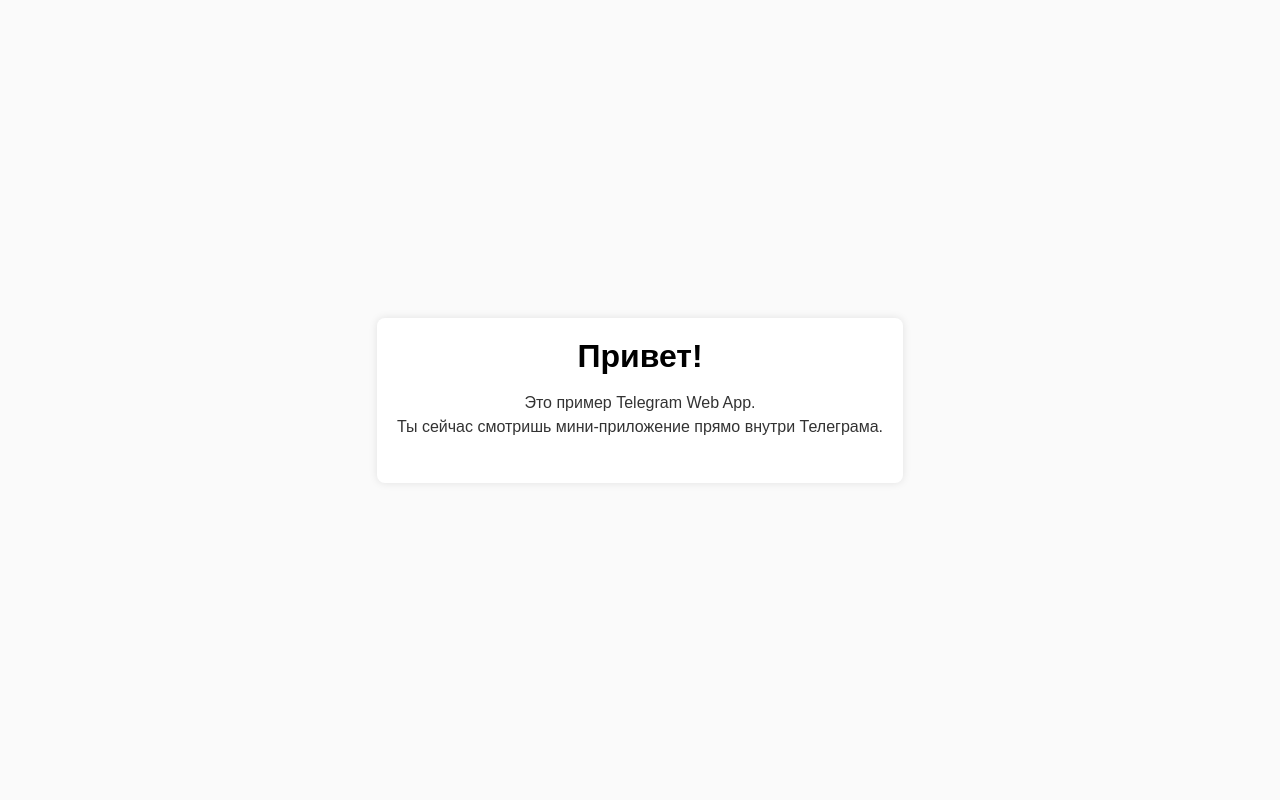
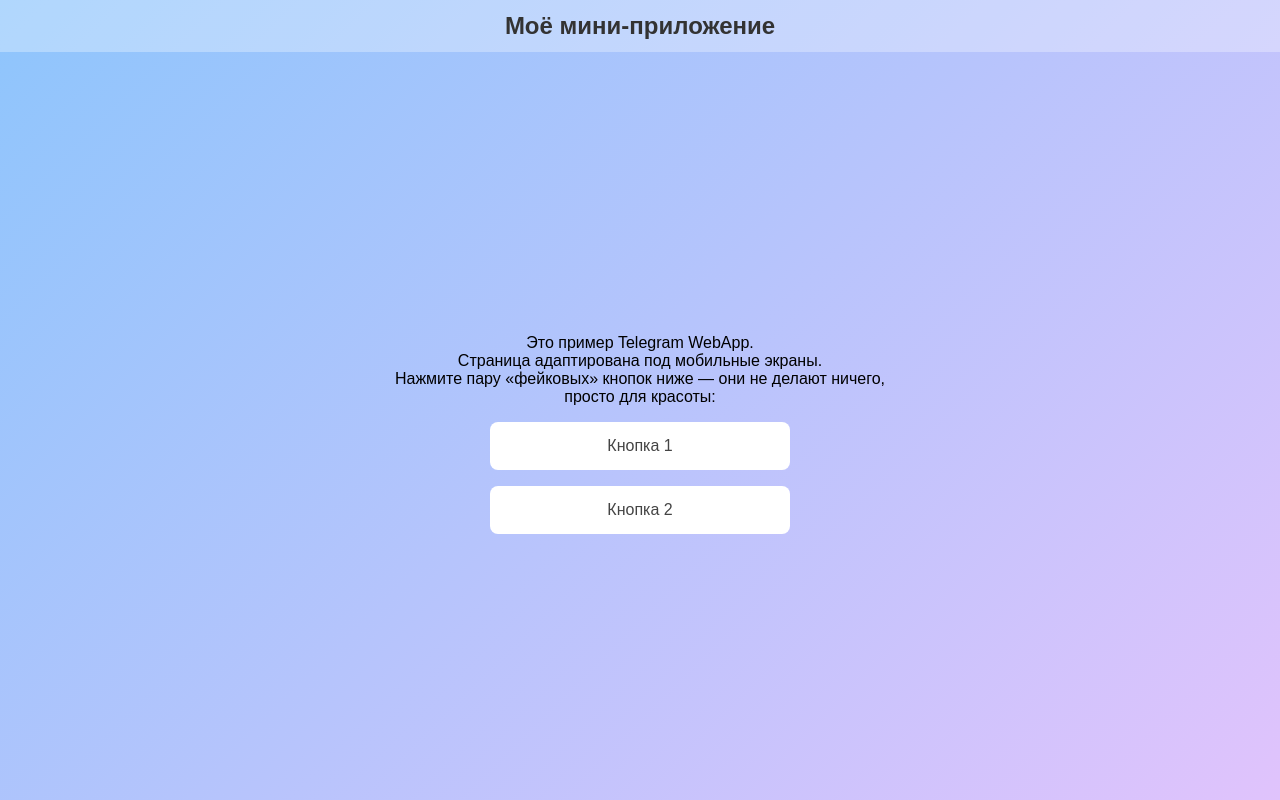
Before and after one commit to ozips21/tgbot, a plain HTML site: page index.html in a window 1280 px wide. Drawn offline with Linux system fonts and the light colour scheme.

Commit message:
index.html

```diff
--- a/index.html
+++ b/index.html
@@ -2,61 +2,103 @@
 <html lang="ru">
 <head>
   <meta charset="UTF-8" />
-  <title>Пример Telegram WebApp</title>
+  <meta name="viewport" content="width=device-width, initial-scale=1.0" />
+  <title>Пример Web App</title>
 
-  <!-- Немного стилей для красоты -->
   <style>
+    /* Стили, чтобы страница выглядела приятно на мобильных */
     body {
       margin: 0;
+      padding: 0;
       font-family: sans-serif;
+      background: linear-gradient(135deg, #8EC5FC 0%, #E0C3FC 100%);
       display: flex;
       flex-direction: column;
       align-items: center;
+      min-height: 100vh;
+    }
+
+    header {
+      background-color: rgba(255, 255, 255, 0.3);
+      width: 100%;
+      padding: 12px 0;
+      text-align: center;
+    }
+    header h1 {
+      margin: 0;
+      font-size: 1.5rem;
+      color: #333;
+    }
+
+    main {
+      flex: 1;
+      display: flex;
+      flex-direction: column;
       justify-content: center;
-      min-height: 100vh;
-      background: #fafafa;
+      align-items: center;
+      width: 100%;
+      max-width: 500px;
+      margin: 0 auto;
+      padding: 20px;
     }
-    .container {
+
+    .fake-buttons {
+      display: flex;
+      flex-direction: column;
+      gap: 16px;
+      width: 100%;
+      max-width: 300px;
+    }
+
+    .fake-button {
+      padding: 15px;
+      background: #fff;
+      border: none;
+      border-radius: 8px;
+      font-size: 1rem;
+      color: #444;
+      cursor: pointer;
       text-align: center;
-      padding: 20px;
-      background: #fff;
-      border-radius: 8px;
-      box-shadow: 0px 0px 8px rgba(0,0,0,0.1);
+      transition: background-color 0.2s;
     }
-    h1 {
-      margin: 0 0 16px;
-    }
-    p {
-      margin: 0 0 24px;
-      color: #333;
-      line-height: 1.5;
+    .fake-button:hover {
+      background-color: #f0f0f0;
     }
   </style>
 </head>
+
 <body>
-  <div class="container">
-    <h1>Привет!</h1>
-    <p>
-      Это пример Telegram Web App. <br />
-      Ты сейчас смотришь мини-приложение прямо внутри Телеграма.
+  <header>
+    <h1>Моё мини-приложение</h1>
+  </header>
+  <main>
+    <p style="text-align: center;">
+      Это пример Telegram WebApp. <br />
+      Страница адаптирована под мобильные экраны.<br />
+      Нажмите пару «фейковых» кнопок ниже — они не делают ничего, просто для красоты:
     </p>
+    <div class="fake-buttons">
+      <button class="fake-button" onclick="alert('Нажата кнопка 1!')">Кнопка 1</button>
+      <button class="fake-button" onclick="alert('Нажата кнопка 2!')">Кнопка 2</button>
     </div>
+  </main>
 
   <script>
-    // Инициализируем объект Telegram WebApp
-    const tg = window.Telegram.WebApp;
+    // Инициализация объекта Telegram WebApp (если в Telegram)
+    const tg = window.Telegram.WebApp || null;
 
-    // Расширяем WebApp на всю доступную высоту
+    if (tg) {
+      // Расширяем WebApp на всю высоту
       tg.expand();
 
-    // Настраиваем главную кнопку внизу экрана (MainButton)
+      // Настраиваем основную кнопку внизу (MainButton)
       tg.MainButton.text = "Закрыть";
       tg.MainButton.show();
-
-    // При нажатии на кнопку — закрываем WebApp
       tg.MainButton.onClick(() => {
+        // При нажатии закрываем WebApp
         tg.close();
       });
+    }
   </script>
 </body>
 </html>
```
Lines whose indentation alone changed are shown as unchanged.
